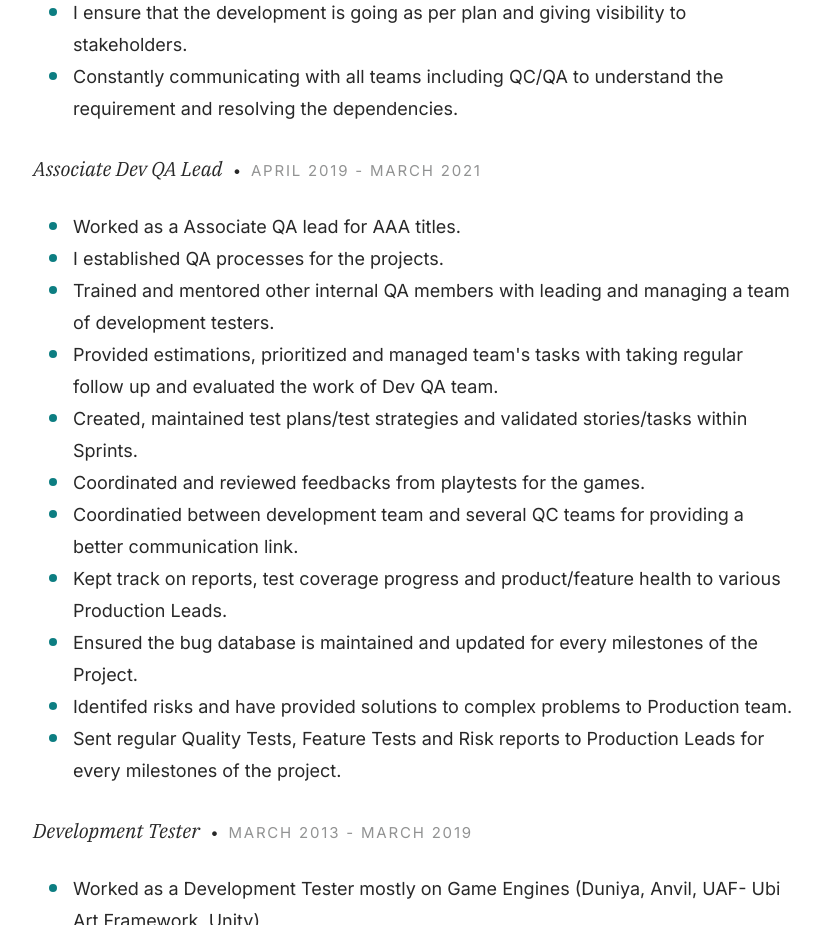
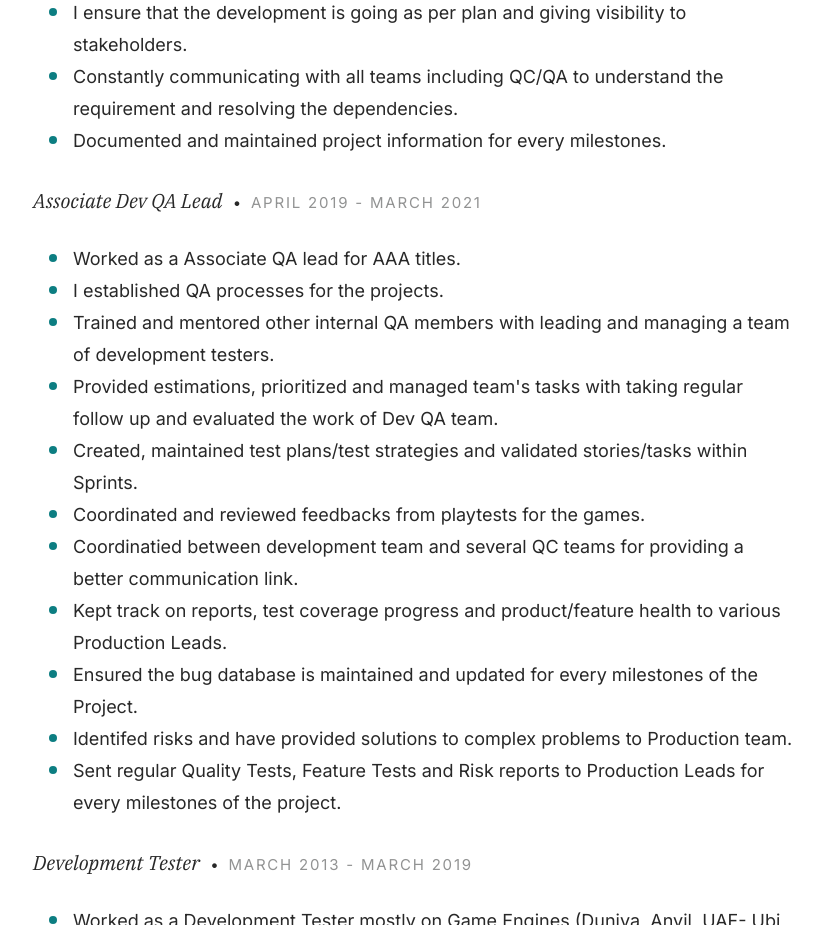
Before and after one commit to surio00/surio00.github.io, a plain HTML site: page index.html in a window 1280 px wide. Shown: the part 2340-3265 px from the top of the page, without its empty margins (361-1183 px from the left). Drawn offline with Linux system fonts and the light colour scheme.

Commit message:
Update index.html

```diff
--- a/index.html
+++ b/index.html
@@ -211,6 +211,9 @@
                                 </li>
                                 <li>
                                     Constantly communicating with all teams including QC/QA to understand the requirement and resolving the dependencies.
+                                </li>
+                                 <li>
+                                    Documented and maintained project information for every milestones.
                                 </li>
                             </ul>
                 </ul>
```
